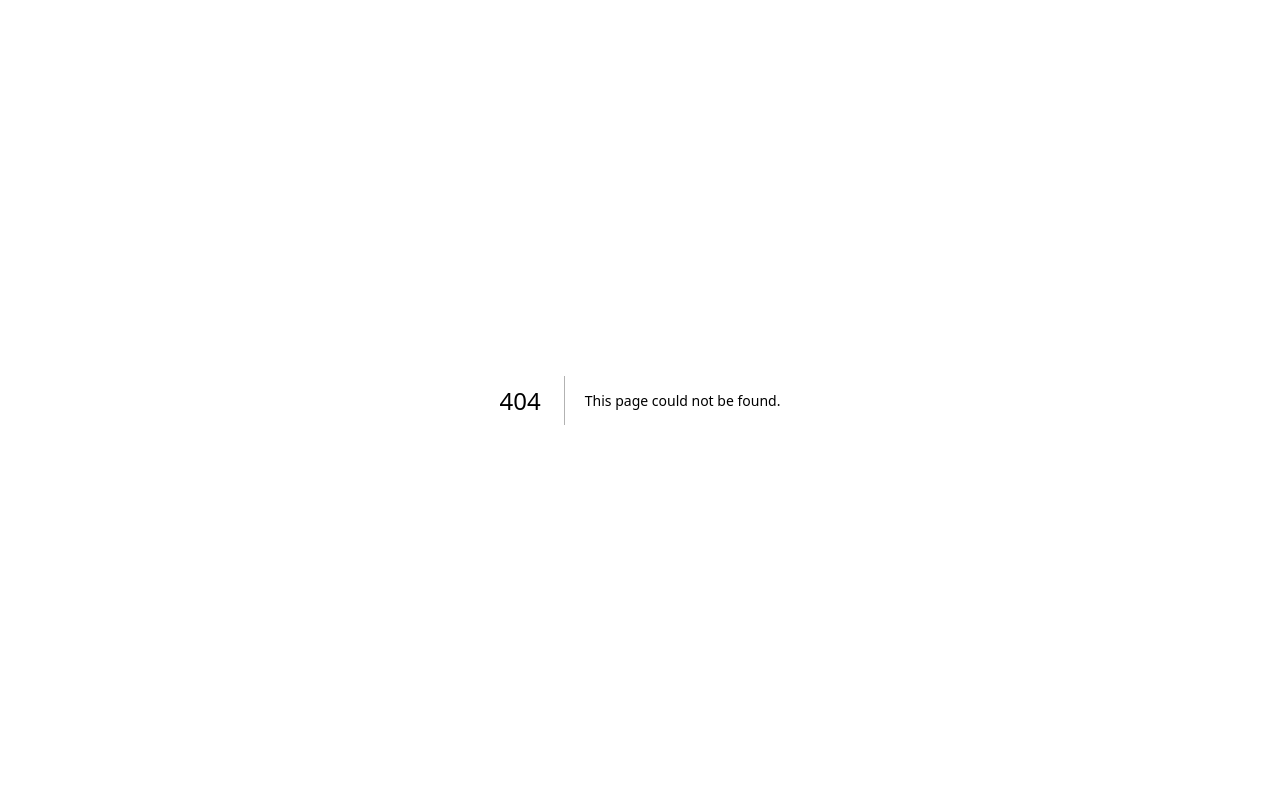
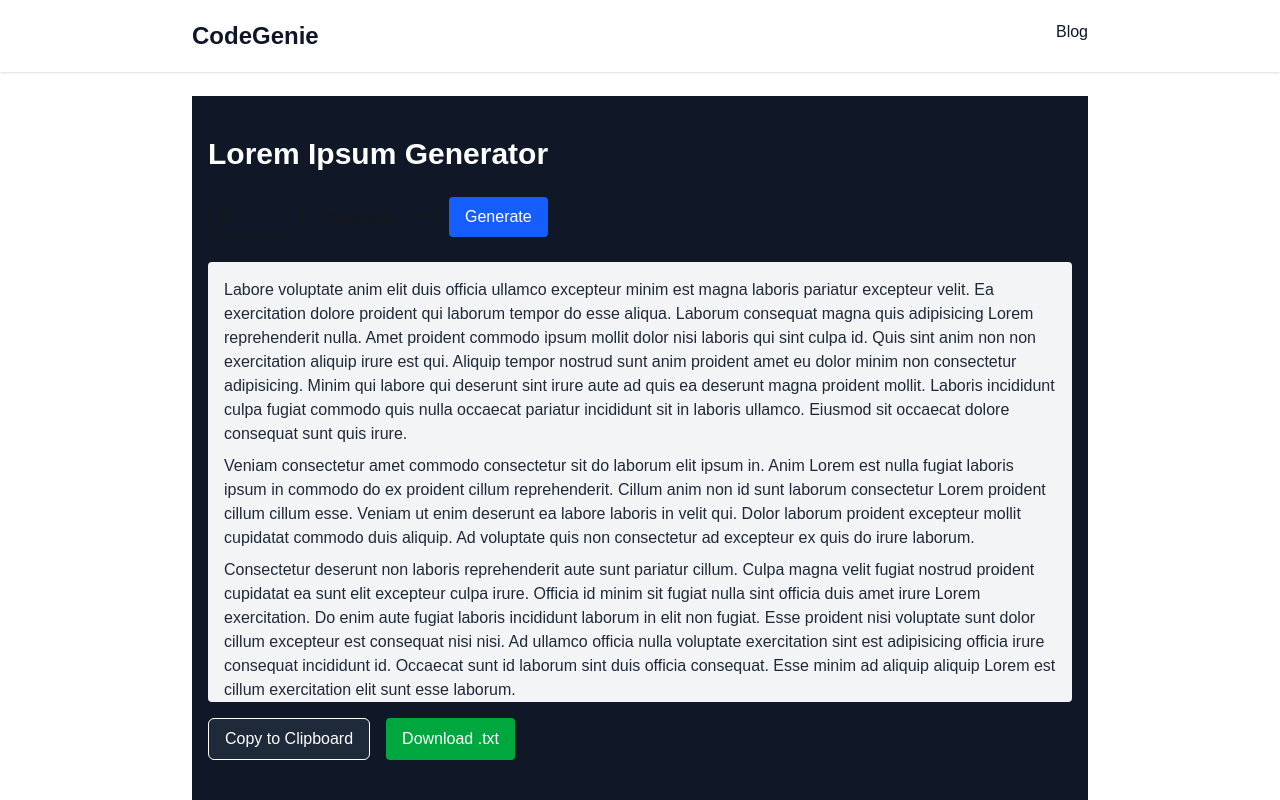
Before and after one commit to krashoka/codegenie, a Next.js app: page /tools/lorem-ipsum-generator in a window 1280 px wide. Before the commit this address had no page. Built offline with nearby package versions, Linux system fonts and the light colour scheme.

Commit message:
lorem-ipsum generator added

```diff
--- a/package.json
+++ b/package.json
@@ -9,6 +9,7 @@
     "lint": "next lint"
   },
   "dependencies": {
+    "lorem-ipsum": "^2.0.8",
     "lucide-react": "^0.534.0",
     "next": "15.4.5",
     "react": "19.1.0",
--- a/src/app/page.tsx
+++ b/src/app/page.tsx
@@ -20,7 +20,7 @@ export default function Home() {
           <ToolCard title="JSON Formatter" description="Format and beautify JSON data instantly." navigationLink="/tools/json-formatter"/>
           <ToolCard title="UUID Generator" description="Generate unique UUIDs for any purpose." navigationLink="/tools/uuid-generator"/>
           <ToolCard title="Base64 Encoder/Decoder" description="Encode or decode Base64 strings easily." navigationLink="#"/>
-          <ToolCard title="Lorem Ipsum Generator" description="Quickly generate placeholder text." navigationLink="#"/>
+          <ToolCard title="Lorem Ipsum Generator" description="Quickly generate placeholder text." navigationLink="/tools/lorem-ipsum-generator"/>
           <ToolCard title="Case Converter" description="Convert text to uppercase, lowercase, and more." navigationLink="#"/>
           <ToolCard title="Timestamp Converter" description="Convert UNIX timestamps to readable formats." navigationLink="#"/>
         </section>
--- a/src/app/tools/json-formatter/page.tsx
+++ b/src/app/tools/json-formatter/page.tsx
@@ -10,6 +10,7 @@ export default function JsonFormatterPage() {
   const [output, setOutput] = useState("");
   const [error, setError] = useState("");
   const fileInputRef = useRef<HTMLInputElement>(null);
+  const [copyToClipboard, setCopyToClipboard] = useState("Copy to Clipboard");
 
   useEffect(() => {
     try {
@@ -31,7 +32,10 @@ export default function JsonFormatterPage() {
   const handleCopy = async () => {
     try {
       await navigator.clipboard.writeText(output);
-      alert("Formatted JSON copied to clipboard!");
+      setCopyToClipboard("Copied");
+      setTimeout(() => {
+        setCopyToClipboard("Copy to Clipboard");
+      }, 2000);
     } catch {
       alert("Failed to copy!");
     }
@@ -115,17 +119,15 @@ export default function JsonFormatterPage() {
             <div className="flex justify-end gap-4 mb-4">
               <button
                 onClick={handleCopy}
-                className="bg-green-600 text-white px-4 py-2 rounded hover:bg-green-700 disabled:opacity-50"
-                disabled={!output}
+                className="border border-white rounded-md bg-gray-800 text-white px-4 py-2 rounded hover:bg-gray-900"
               >
-                📋 Copy
+                {copyToClipboard}
               </button>
               <button
                 onClick={handleDownload}
-                className="bg-indigo-600 text-white px-4 py-2 rounded hover:bg-indigo-700 disabled:opacity-50"
-                disabled={!output}
+                className="bg-green-600 text-white px-4 py-2 rounded hover:bg-green-700"
               >
-                📄 Download
+                Download JSON
               </button>
             </div>
             <div className="bg-gray-800 border border-gray-700 rounded-lg p-4 text-sm overflow-auto">
--- /dev/null
+++ b/src/app/tools/lorem-ipsum-generator/page.tsx
@@ -0,0 +1,130 @@
+"use client";
+
+import { useEffect, useState } from "react";
+import Header from "@/components/Header";
+import { LoremIpsum } from "lorem-ipsum";
+
+export default function LoremIpsumPage() {
+  const [count, setCount] = useState(5);
+  const [type, setType] = useState<"paragraphs" | "sentences" | "words">(
+    "paragraphs"
+  );
+  const [output, setOutput] = useState("");
+  const [copyToClipboard, setCopyToClipboard] = useState("Copy to Clipboard");
+
+  const lorem = new LoremIpsum({
+    sentencesPerParagraph: {
+      max: 10,
+      min: 6,
+    },
+    wordsPerSentence: {
+      max: 16,
+      min: 8,
+    },
+  });
+
+  const generate = () => {
+    let result = "";
+    if (type === "paragraphs") result = lorem.generateParagraphs(count);
+    else if (type === "sentences") result = lorem.generateSentences(count);
+    else result = lorem.generateWords(count);
+
+    setOutput(result);
+  };
+
+  useEffect(() => {
+    generate(); // Generate content on mount
+  }, []);
+
+  async function handleCopy() {
+    try {
+      await navigator.clipboard.writeText(output);
+      setCopyToClipboard("Copied");
+      setTimeout(() => {
+        setCopyToClipboard("Copy to Clipboard");
+      }, 2000);
+    } catch {
+      alert("Failed to copy!");
+    }
+  }
+
+  function handleDownload() {
+    const blob = new Blob([output], { type: "text/plain" });
+    const link = document.createElement("a");
+    link.href = URL.createObjectURL(blob);
+    link.download = "lorem-ipsum.txt";
+    link.click();
+  }
+
+  return (
+    <>
+      <Header />
+      <main className="max-w-4xl mx-auto px-4 py-10 bg-gray-900">
+        <h1 className="text-3xl font-bold text-white mb-6">
+          Lorem Ipsum Generator
+        </h1>
+        <div className="flex items-center gap-3 mb-6">
+          <input
+            type="number"
+            value={count}
+            min={1}
+            onChange={(e) => setCount(Number(e.target.value))}
+            className="border px-3 py-2 rounded-md w-20"
+          />
+          <select
+            value={type}
+            onChange={(e) => setType(e.target.value as any)}
+            className="border rounded-md px-4 py-2 focus:outline-none focus:ring-2 focus:ring-yellow-400"
+          >
+            <option value="paragraphs" className="text-[#0f1628]">
+              Paragraphs
+            </option>
+            <option value="sentences" className="text-[#0f1628]">
+              Sentences
+            </option>
+            <option value="words" className="text-[#0f1628]">
+              Words
+            </option>
+          </select>
+          <button
+            onClick={generate}
+            className="bg-blue-600 text-white px-4 py-2 rounded hover:bg-blue-700 transition"
+          >
+            Generate
+          </button>
+        </div>
+
+        {output && (
+          <>
+            <div className="max-h-[55vh] overflow-y-auto bg-gray-100 p-4 rounded mb-4 whitespace-pre-line text-gray-800">
+              {type === "paragraphs" ? (
+                output.split("\n").map((p, idx) => (
+                  <p key={idx} className="mb-2">
+                    {p}
+                  </p>
+                ))
+              ) : (
+                <p>{output}</p>
+              )}
+            </div>
+
+            <div className="flex gap-4">
+              <button
+                onClick={handleCopy}
+                className="border border-white rounded-md bg-gray-800 text-white px-4 py-2 rounded hover:bg-gray-900"
+              >
+                {copyToClipboard}
+              </button>
+              <button
+                onClick={handleDownload}
+                className="bg-green-600 text-white px-4 py-2 rounded hover:bg-green-700"
+              >
+                Download .txt
+              </button>
+            </div>
+          </>
+        )}
+      </main>
+    </>
+  );
+}
--- a/src/components/Header.tsx
+++ b/src/components/Header.tsx
@@ -8,12 +8,7 @@ import { Sun, Moon } from "lucide-react";
 
 export default function Header() {
   return (
-    // <header className="w-full px-4 py-6 border-b bg-white dark:bg-gray-900 dark:border-gray-700 shadow-sm">
-    //   <Link href="/" className="text-xl font-bold text-white-600">
-    //     CodeGenie
-    //   </Link>
-    // </header>
-    <header className="bg-white shadow-sm p-4 mb-6">
+    <header className="bg-white shadow-sm p-5 mb-6">
       <nav className="max-w-4xl mx-auto flex justify-between">
         <Link href="/" className="font-bold text-2xl text-[#0f1628]">
           CodeGenie
```
Also changed, not shown: 1 other file (tests, documents, lock files or other folders).
